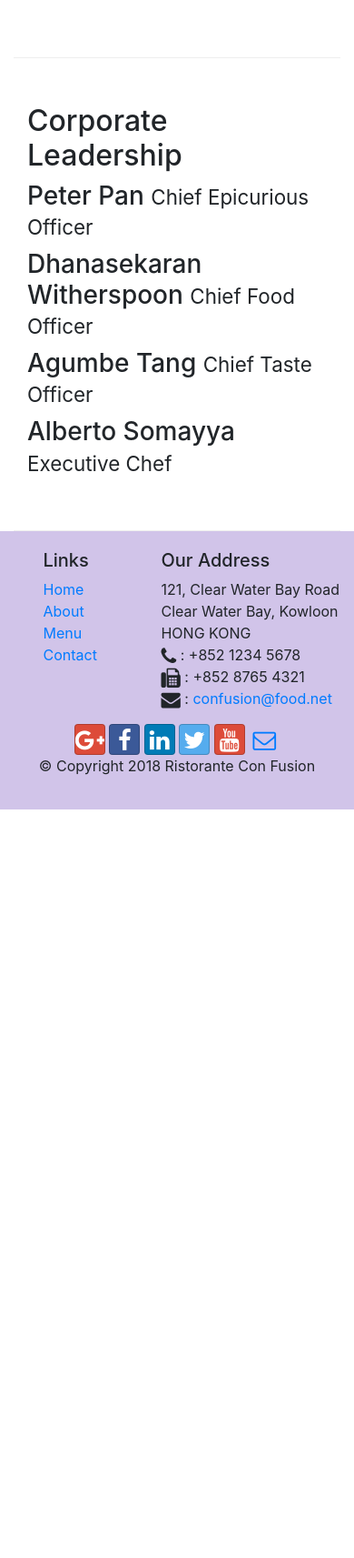
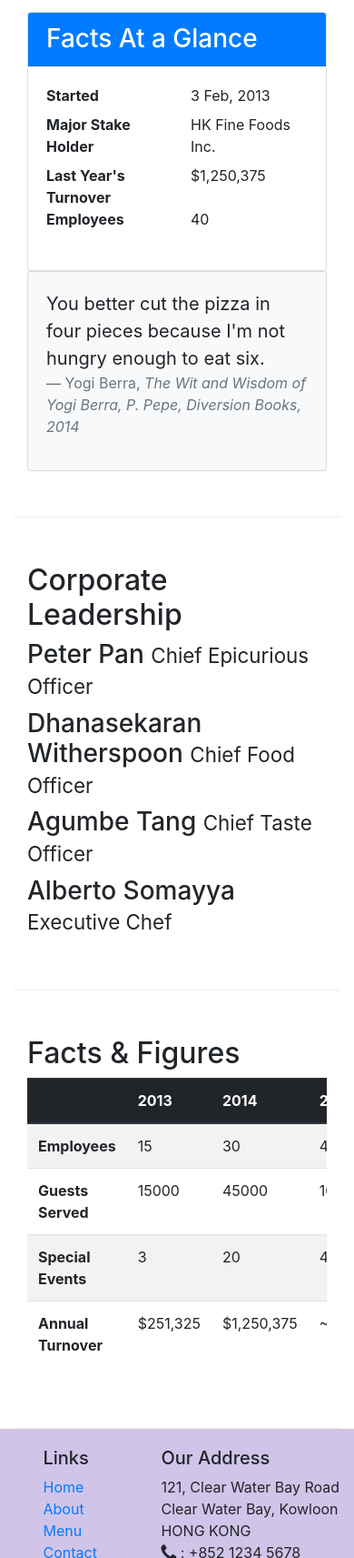
Before and after one commit to dimaskhosyi/Bootstrap, a website: page aboutus.html in a window 390 px wide. Shown: the part 1037-2750 px from the top of the page at 91% size. Before the commit the page ends 1927 px from the top, so only its background shows below. Drawn offline with nearby package versions, Linux system fonts and the light colour scheme.

Commit message:
Tables and Cards

```diff
--- a/aboutus.html
+++ b/aboutus.html
@@ -64,7 +64,32 @@
                 <p>Started in 2010, Ristorante con Fusion quickly established itself as a culinary icon par excellence in Hong Kong. With its unique brand of world fusion cuisine that can be found nowhere else, it enjoys patronage from the A-list clientele in Hong Kong.  Featuring four of the best three-star Michelin chefs in the world, you never know what will arrive on your plate the next time you visit us.</p>
                 <p>The restaurant traces its humble beginnings to <em>The Frying Pan</em>, a successful chain started by our CEO, Mr. Peter Pan, that featured for the first time the world's best cuisines in a pan.</p>
             </div>
-            <div>
+            <div class="col-sm">
+                <div class="card">
+                    <h3 class="card-header bg-primary text-white">Facts At a Glance</h3>
+                    <div class="card-body">
+                        <dl class="row">
+                            <dt class="col-6">Started</dt>
+                            <dd class="col-6">3 Feb, 2013</dd>
+                            <dt class="col-6">Major Stake Holder</dt>
+                            <dd class="col-6">HK Fine Foods Inc.</dd>
+                            <dt class="col-6">Last Year's Turnover</dt>
+                            <dd class="col-6">$1,250,375</dd>
+                            <dt class="col-6">Employees</dt>
+                            <dd class="col-6">40</dd>
+                        </dl>
+                    </div>
+                </div>
+            </div>
+            <div class="col-12">
+                <div class="card card-body bg-light">
+                    <blockquote class="blockquote">
+                        <p class="mb-0">You better cut the pizza in four pieces because I'm not hungry enough to eat six.</p>
+                        <footer class="blockquote-footer">Yogi Berra,
+                            <cite title="Source Title">The Wit and Wisdom of Yogi Berra, P. Pepe, Diversion Books, 2014</cite>
+                        </footer>
+                    </blockquote>
+                </div>
             </div>
         </div>
 
@@ -82,7 +107,52 @@
                 <p class="d-none d-sm-block">Award winning three-star Michelin chef with wide International experience having worked closely with whos-who in the culinary world, he specializes in creating mouthwatering Indo-Italian fusion experiences. He says, <em>Put together the cuisines from the two craziest cultures, and you get a winning hit! Amma Mia!</em></p>
             </div>
        </div>
+       <div class="row row-content">
+           <div class="col-12 col-sm-9">
+               <h2>Facts &amp; Figures</h2>
+                <div class="table-responsive">
+                    <table class="table table-striped">
+                        <thead class="thead-dark">
+                            <tr>
+                                <th>&nbsp;</th>
+                                <th>2013</th>
+                                <th>2014</th>
+                                <th>2015</th>
+                            </tr>
+                        </thead>
+                        <tbody>
+                            <tr>
+                                <th>Employees</th>
+                                <td>15</td>
+                                <td>30</td>
+                                <td>40</td>
+                            </tr>
+                            <tr>
+                                <th>Guests Served</th>
+                                <td>15000</td>
+                                <td>45000</td>
+                                <td>100,000</td>
+                            </tr>
+                            <tr>
+                                <th>Special Events</th>
+                                <td>3</td>
+                                <td>20</td>
+                                <td>45</td>
+                            </tr>
+                            <tr>
+                                <th>Annual Turnover</th>
+                                <td>$251,325</td>
+                                <td>$1,250,375</td>
+                                <td>~$3,000,000</td>
+                            </tr>
+                        </tbody>
+                    </table>
+                </div>
+           </div>
+           <div class="col-12 col-sm-3">
 
+           </div>
+       </div>
     </div>
 
     <footer class="footer">
```
Also changed, not shown: contactus.html (+1 -1 lines), index.html (+1 -1 lines).
